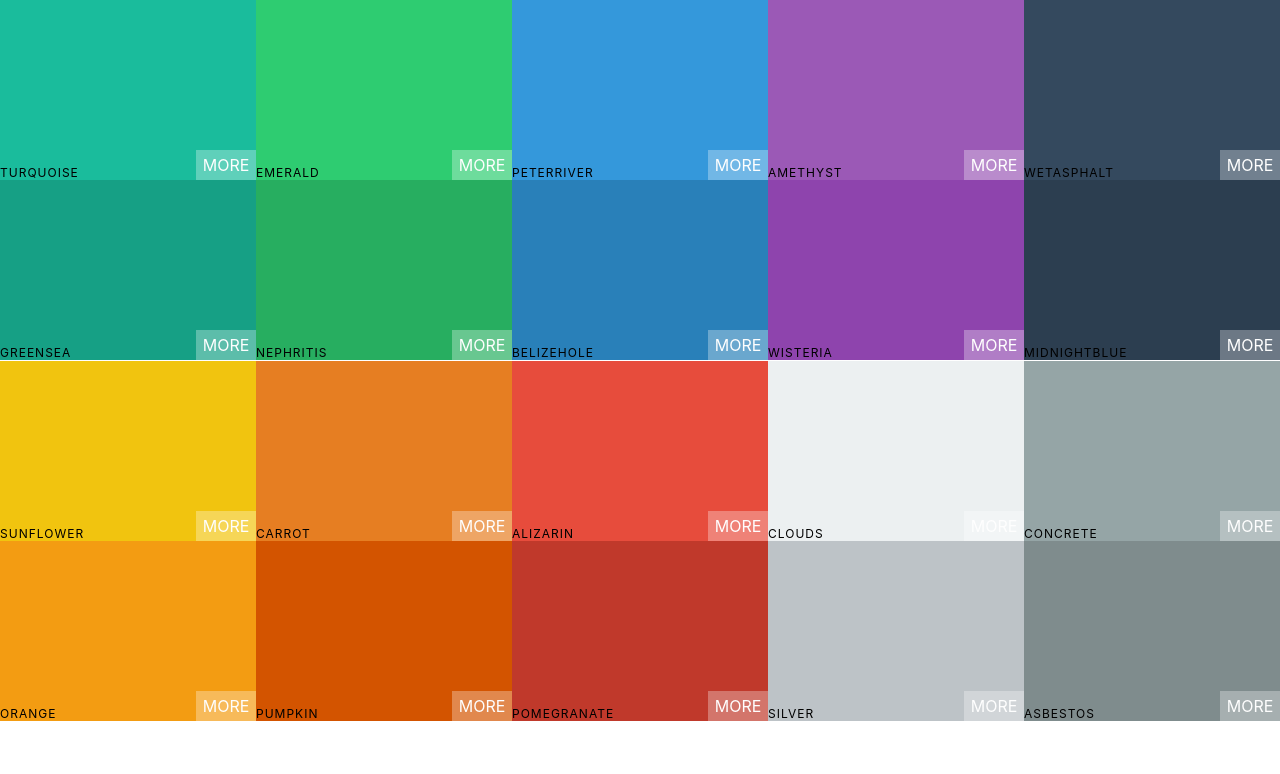
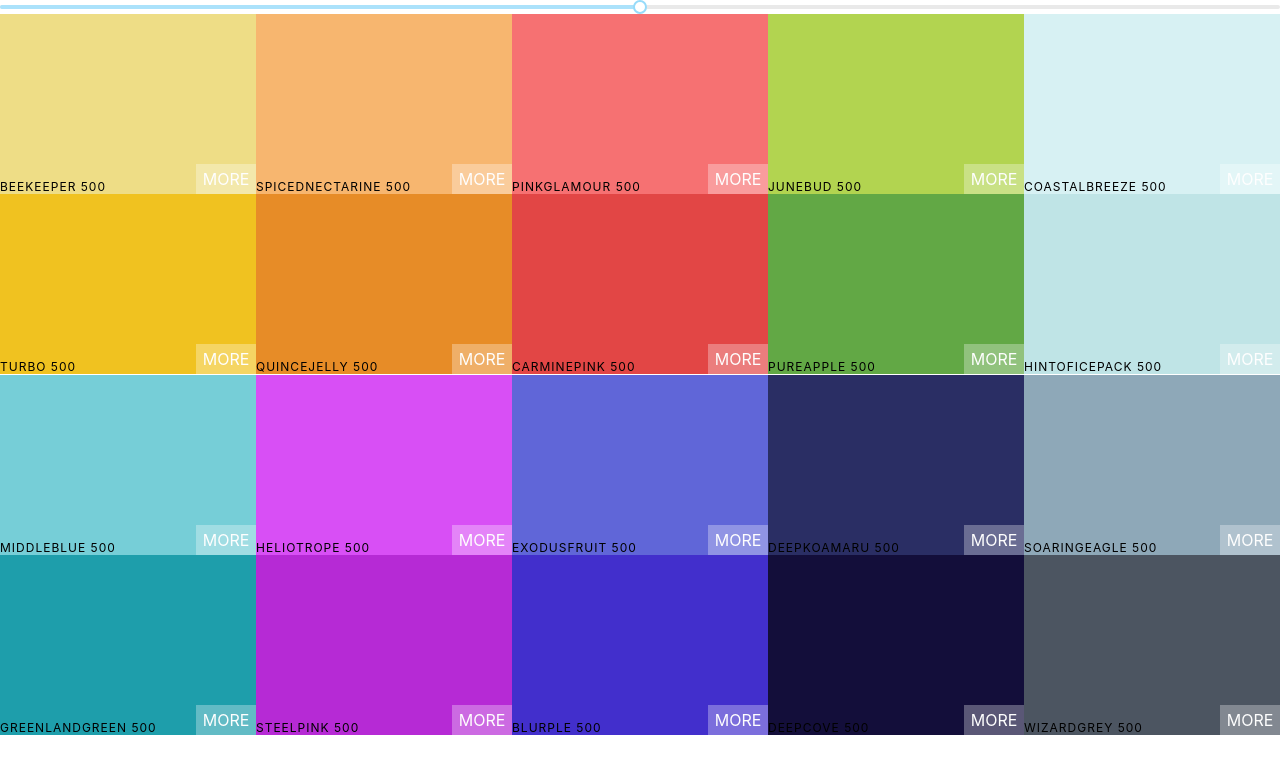
Before and after one commit to Moonbladez/colors, a React (Create React App) app: page / in a window 1280 px wide. Shown: the top 774 px of the page. Built offline with nearby package versions, Linux system fonts and the light colour scheme.

Commit message:
added slider

```diff
--- a/package.json
+++ b/package.json
@@ -7,10 +7,12 @@
     "@testing-library/react": "^9.5.0",
     "@testing-library/user-event": "^7.2.1",
     "chroma-js": "^2.1.0",
+    "rc-slider": "^9.3.0",
     "react": "^16.13.1",
     "react-copy-to-clipboard": "^5.0.2",
     "react-dom": "^16.13.1",
-    "react-scripts": "3.4.1"
+    "react-scripts": "3.4.1",
+    "uuid": "^8.1.0"
   },
   "scripts": {
     "start": "react-scripts start",
--- a/src/App.jsx
+++ b/src/App.jsx
@@ -7,10 +7,9 @@ import { render } from "@testing-library/react";
 
 class App extends Component {
 	render() {
-		console.log(generatePalette(SeedColors[4]));
 		return (
 			<div className='App'>
-				<Palette palette={SeedColors[1]} />
+				<Palette palette={generatePalette(SeedColors[4])} />
 			</div>
 		);
 	}
--- a/src/ColorHelpers/colorHelpers.jsx
+++ b/src/ColorHelpers/colorHelpers.jsx
@@ -12,7 +12,7 @@ function generatePalette(starterPalette) {
 		newPalette.colors[level] = [];
 	}
 	for (let color of starterPalette.colors) {
-		let scale = getScale(color.color, 10).reverse();
+		let scale = generateScale(color.color, 10).reverse();
 		for (let i in scale) {
 			newPalette.colors[levels[i]].push({
 				name: `${color.name} ${levels[i]}`,
@@ -33,7 +33,7 @@ function getRange(hexColor) {
 	return [chroma(hexColor).darken(1.4).hex(), hexColor, end];
 }
 
-function getScale(hexColor, numberOfColors) {
+function generateScale(hexColor, numberOfColors) {
 	return chroma.scale(getRange(hexColor)).mode("lab").colors(numberOfColors);
 }
 
--- a/src/Palette/Palette.jsx
+++ b/src/Palette/Palette.jsx
@@ -1,16 +1,39 @@
 import React, { Component } from "react";
+
+import Slider from "rc-slider";
+import { v4 as uuidv4 } from "uuid";
 
 import { ColorBox } from "../ColorBox/ColorBox";
 
 import "./Palette.css";
+import "rc-slider/assets/index.css";
 
 export class Palette extends Component {
+	constructor(props) {
+		super(props);
+		this.state = { level: 500 };
+		this.changeLevel = this.changeLevel.bind(this);
+	}
+
+	changeLevel(level) {
+		this.setState({ level });
+	}
+
 	render() {
-		const colorBoxes = this.props.palette.colors.map((color) => (
-			<ColorBox background={color.color} name={color.name} />
+		const { colors } = this.props.palette;
+		const { level } = this.state;
+		const colorBoxes = colors[level].map((color) => (
+			<ColorBox background={color.hex} name={color.name} key={uuidv4()} />
 		));
 		return (
 			<div className='Palette'>
+				<Slider
+					defaultValue={level}
+					min={100}
+					max={900}
+					step={100}
+					onAfterChange={this.changeLevel}
+				/>
 				{/* navbar goes here */}
 				<div className='Palette-colors'>{colorBoxes}</div>
 				{/* fiiter goes here */}
```
Also changed, not shown: 1 other file (tests, documents, lock files or other folders).
